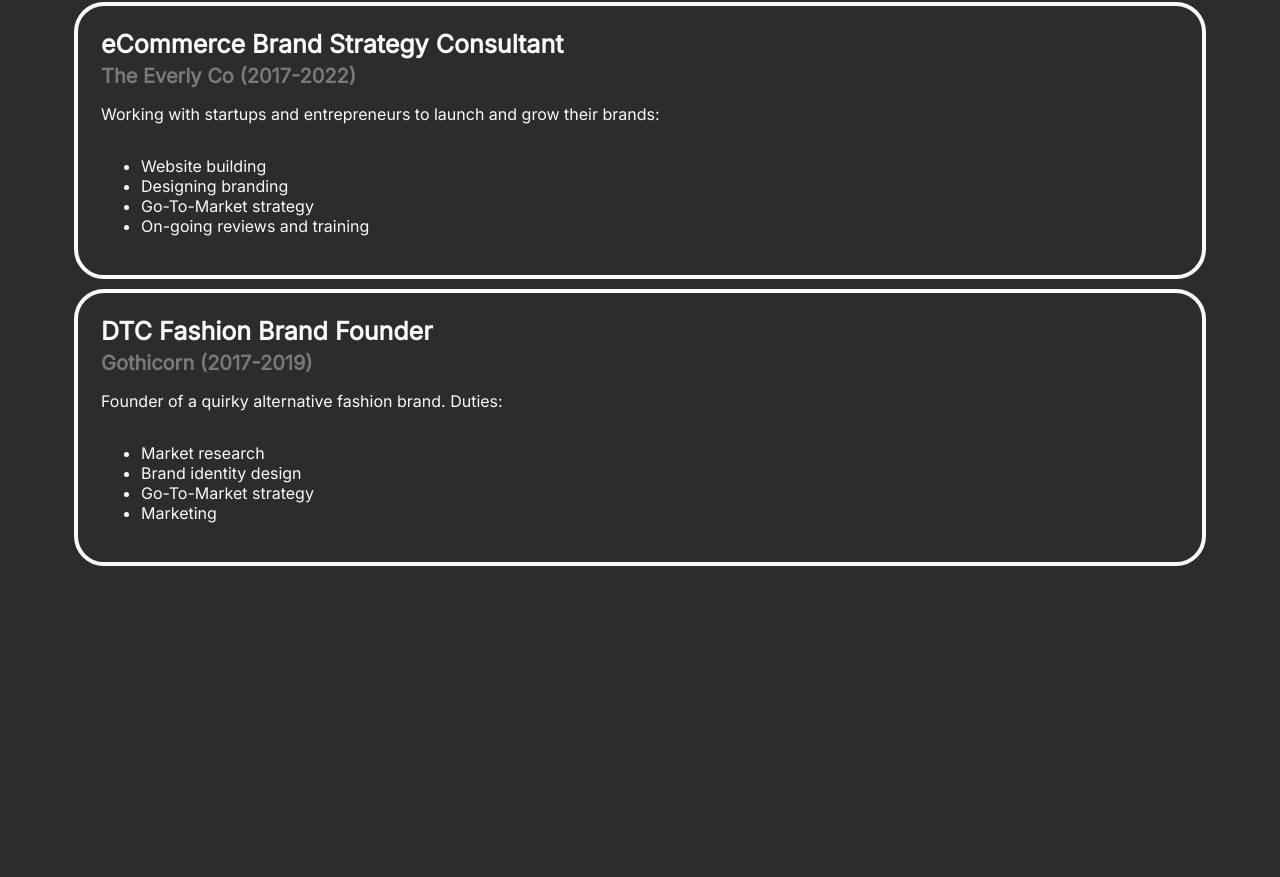
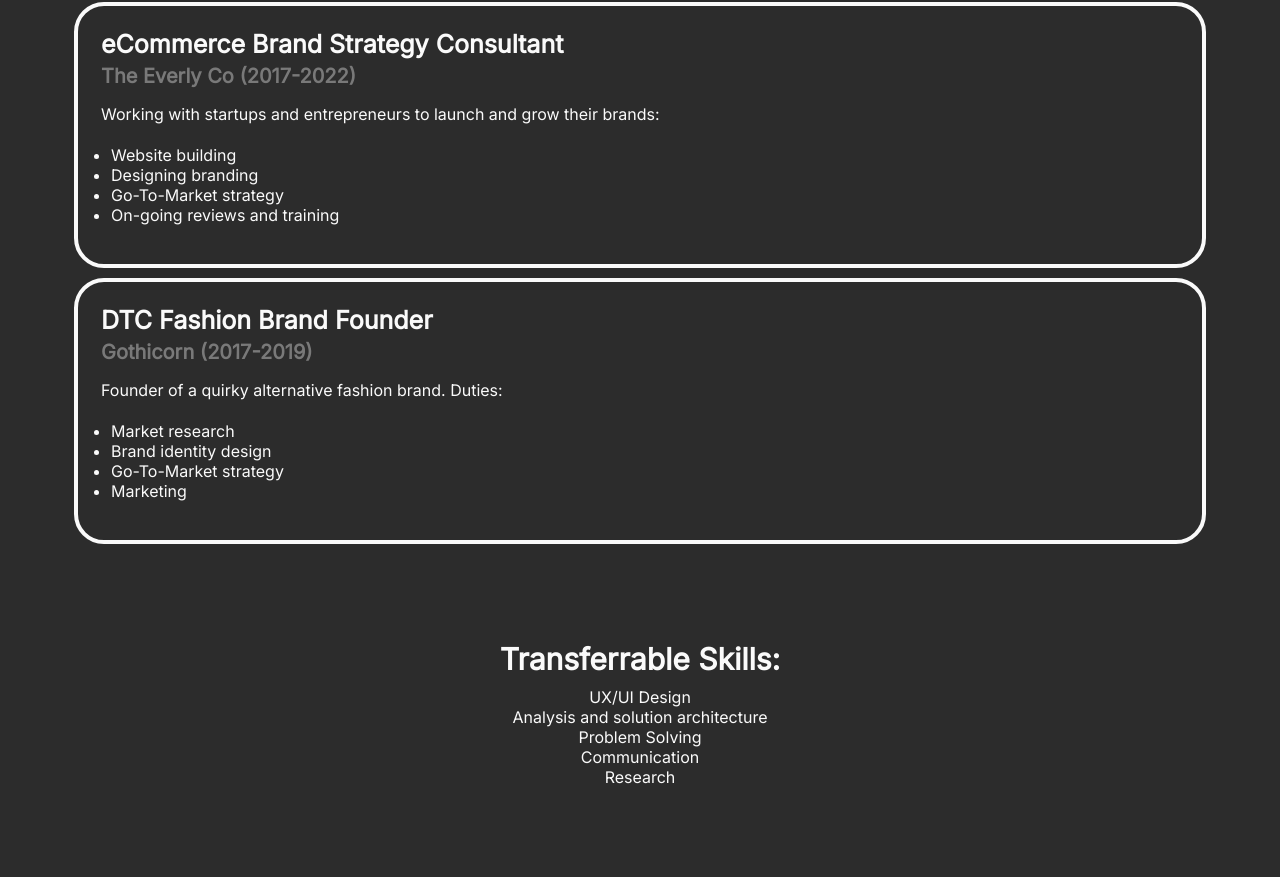
Before and after one commit to everly001/everly001.github.io, a plain HTML site: page index.html in a window 1280 px wide. Shown: the part 2398-3275 px from the top of the page. Before the commit the page ends 2982 px from the top, so only its background shows below. Drawn offline with nearby package versions, Linux system fonts and the light colour scheme.

Commit message:
Added transferrable skills section

```diff
--- a/css/style.css
+++ b/css/style.css
@@ -244,6 +244,38 @@
     border-radius: 30px;
 }
 
+.experience-instance p {
+    margin-bottom: 5px;
+}
+
+.experience-instance ul {
+    padding-left: 10px;
+}
+
+/* Transferrable Skills */
+
+#transferrable-skills {
+    height: 40vh;
+    display: flex;
+    flex-direction: column;
+    justify-content: center;
+    align-items: center;
+}
+
+#transferrable-skills h1 {
+    margin-bottom: 10px;
+}
+
+#transferrable-skills ul {
+    display: flex;
+    flex-direction: column;
+    justify-content: center;
+    align-items: center;
+    margin: 0;
+    padding: 0;
+    list-style: none;
+}
+
 /* Extra small devices (phones, 768px and down) */
 @media screen and (max-width: 768px) {
 
@@ -276,6 +308,12 @@
 
     .experience-instance {
         padding: 5%;
+    }
+
+    /* Transferrable Skills */
+
+    #transferrable-skills {
+        height: 30vh;
     }
 
 }
--- a/index.html
+++ b/index.html
@@ -156,6 +156,16 @@
             </ul>
         </div>
     </section>
+    <section id="transferrable-skills">
+        <h1 class="centered">Transferrable Skills:</h1>
+        <ul>
+            <li>UX/UI Design</li>
+            <li>Analysis and solution architecture</li>
+            <li>Problem Solving</li>
+            <li>Communication</li>
+            <li>Research</li>
+        </ul>
+    </section>
     <script src="https://code.jquery.com/jquery-3.6.1.min.js" integrity="sha256-o88AwQnZB+VDvE9tvIXrMQaPlFFSUTR+nldQm1LuPXQ=" crossorigin="anonymous"></script>
     <script src="javascript/owlcarousel/owl.carousel.min.js"></script>
     <script src="javascript/script.js"></script>
```
